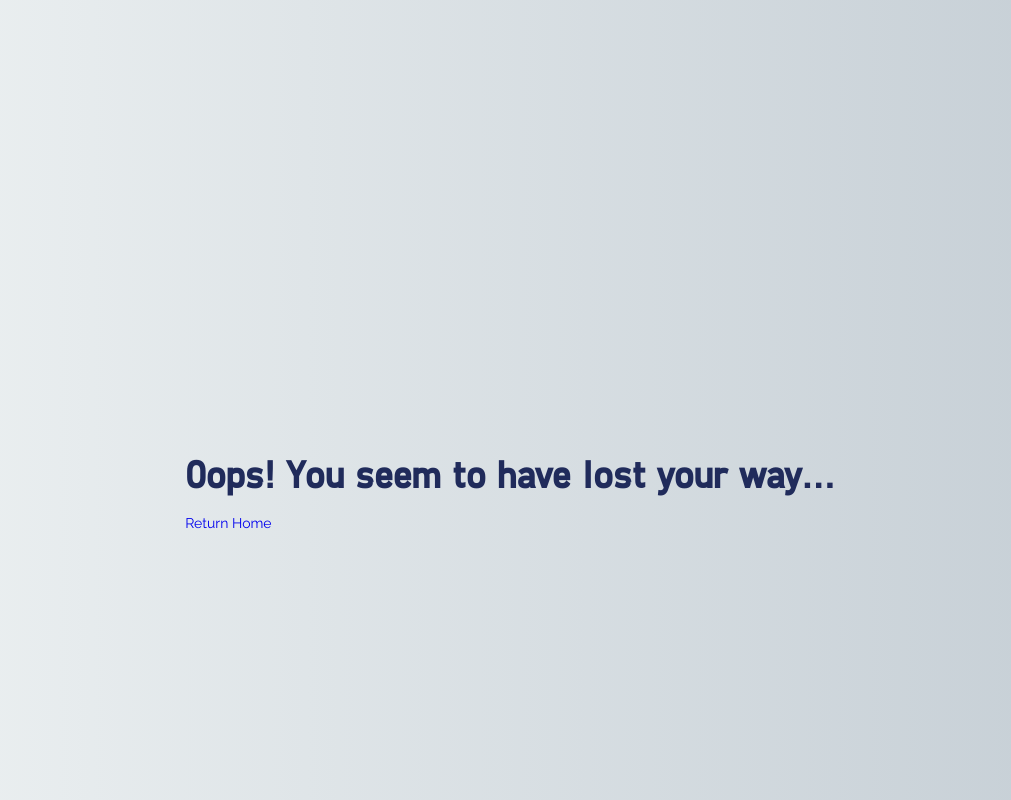
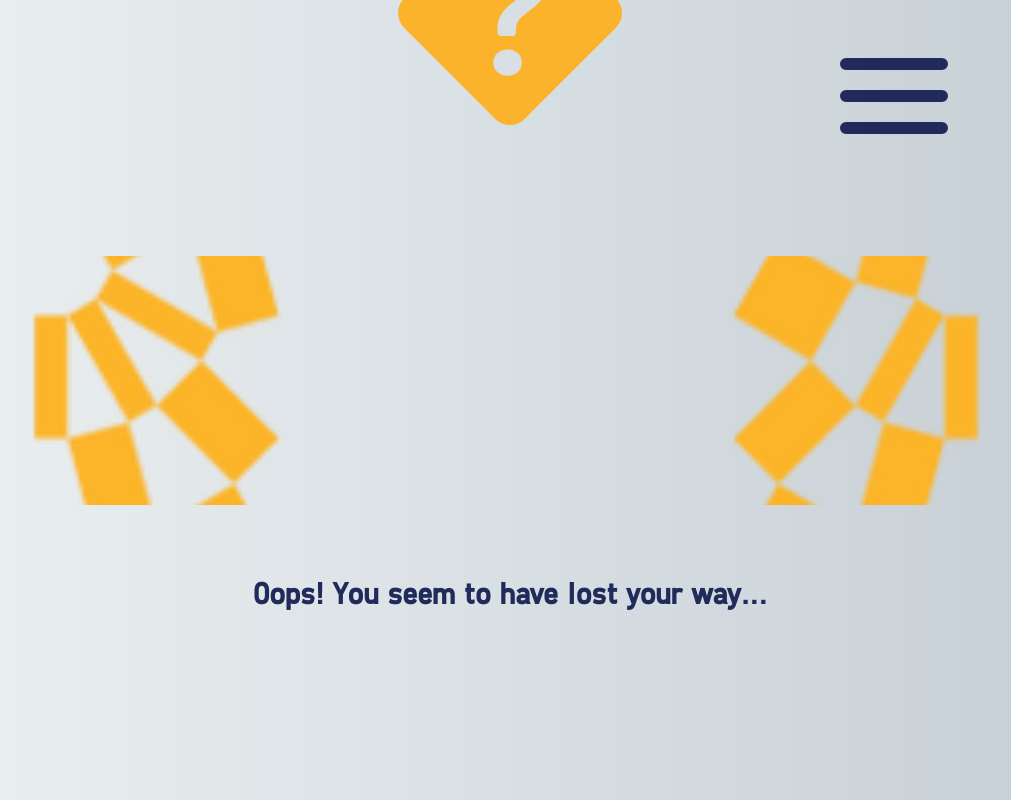
Before and after one commit to loosenthedark/going-for-gold, a React (Create React App) app: page /1 in a window 1280 px wide. Shown: the whole page, without its empty margins (130-1141 px from the left). Built offline with nearby package versions, Linux system fonts and the light colour scheme; no server answers.

Commit message:
UX: Build out custom 404 page with rerouting (back to home) Link

```diff
--- a/src/App.js
+++ b/src/App.js
@@ -1,9 +1,9 @@
 import React from "react";
 
-// STEP 10 = Import the Route and Switch components from React Router...
+// Import the Route and Switch components from React Router...
 import { Route, Switch } from "react-router-dom";
 
-// STEP 11 = Import app components/pages...
+// Import app components/pages...
 import Landing from "./pages/Landing";
 import Main from "./pages/Main";
 import About from "./pages/About";
@@ -12,7 +12,7 @@ import SideNav from "./components/SideNav";
 import ErrorHandler from "./pages/ErrorHandler";
 import BackToTopBtn from "./components/BackToTopBtn";
 
-// STEP 12 = Implement Switch functionality with conditional component rendering (including an error-handler) inside the app's main return statement...
+// Implement Switch functionality with conditional component rendering (including an error-handler) inside the app's main return statement...
 function App() {
   return (
     <>
--- a/src/components/Medallists.js
+++ b/src/components/Medallists.js
@@ -3,7 +3,6 @@ import { FaAward } from "react-icons/fa";
 import { ImWarning } from "react-icons/im";
 import { useGlobalContext } from "../context";
 import flagROC from "../static/images/logos/flag-roc.png";
-import flagOlympic from "../static/images/logos/flag-olympic.png";
 import Loading from "./Loading";
 import Toggle from "./ToggleSwitch";
 import Search from "./SearchInput";
@@ -58,17 +57,14 @@ const Medallists = () => {
         <section>
           <article className='flex-centre-j article-error'>
             <div
-              className={`container-flag container-flag-Americas flex-centre`}
+              className={`container-flag container-flag-Americas container-flag-error flex-centre`}
             >
-              <div className='wrapper-flag'>
-                <img className='flag' src={flagOlympic} alt='' />{" "}
-                <div className='flag-olympic trbl-0'> </div>{" "}
-              </div>{" "}
+              <div className='wrapper-flag'></div>{" "}
             </div>{" "}
             <div>
               <h3>No medallists found!</h3>{" "}
               <div>
-                <p>Please try another search...</p>
+                <h5>Please try another search...</h5>
                 <ul>
                   <li>
                     <div className='wrapper-rank'>
@@ -88,7 +84,7 @@ const Medallists = () => {
   if (isLoading) {
     return <Loading />;
   }
-  // Condition 2 (default): "true return" condition...
+  // Condition 3 (default): "true return" condition...
   // Iterate over the medalCountries array, returning a standalone article element for each country...
   return (
     <>
--- a/src/components/SearchInput.js
+++ b/src/components/SearchInput.js
@@ -14,7 +14,7 @@ const SearchInput = () => {
   };
   window.addEventListener("scroll", toggleSearchPos);
 
-  // STEP 31 = Use the preventDefault method on the form submit event object to prevent the page from refreshing if the user presses the Enter key...
+  // Use the preventDefault method on the form submit event object to prevent the page from refreshing if the user presses the Enter key...
   return (
     <form onSubmit={(e) => e.preventDefault()}>
       <input
--- a/src/context.js
+++ b/src/context.js
@@ -1,7 +1,7 @@
 import React, { useState, useEffect, useContext } from "react";
 import useRequests from "./useRequests";
 
-// STEP 1 = Set up the app's global context via the React Context API...
+// Set up the app's global context via the React Context API...
 const AppContext = React.createContext();
 
 const AppProvider = ({ children }) => {
@@ -31,10 +31,10 @@ const AppProvider = ({ children }) => {
         setToggledIcon,
     } = useRequests("all");
 
-  // STEP 25 = Pass all necessary state values through the Provider component's value prop to be accessed from elsewhere within the app...
-  return (
-    <AppContext.Provider
-      value={{
+    // Pass all necessary state values through the Provider component's value prop to be accessed from elsewhere within the app...
+    return ( <
+        AppContext.Provider value = {
+            {
                 toggledIcon,
                 setToggledIcon,
                 isLoading,
@@ -50,17 +50,17 @@ const AppProvider = ({ children }) => {
                 closeSideNav,
                 pressed,
                 setPressed,
-      }}
-    >
-      {children}{" "}
-    </AppContext.Provider>
+            }
+        } >
+        { children } { " " } <
+        /AppContext.Provider>
     );
 };
 
-// STEP 2 = Create a custom hook to handle and export context for ease of reuse throughout the app...
+// Create a custom hook to handle and export context for ease of reuse throughout the app...
 export const useGlobalContext = () => {
     return useContext(AppContext);
 };
 
-// STEP 3 = Export the Provider component so that consuming components throughout the app can subscribe to context changes...
+// Export the Provider component so that consuming components throughout the app can subscribe to context changes...
 export { AppProvider };
--- a/src/index.css
+++ b/src/index.css
@@ -821,20 +821,24 @@ Medallists
 }
 
 .article-error h3,
-.article-error p {
+.article-error h5 {
     margin-bottom: 3vw;
     color: var(--clr-tokyo-blue);
     text-align: center;
-    line-height: 1.1;
+    line-height: 1;
 }
 
 .article-error h3 {
-    font-size: 2rem;
-    margin-top: 20vw;
+    font-size: 1.9rem;
+    margin-left: 5vw;
+    margin-right: 5vw;
+    margin-top: 3vw;
 }
 
-.article-error p {
-    font-size: 1rem;
+.article-error h5 {
+    font-size: 1.25rem;
+    font-weight: 400;
+    font-family: Raleway, sans-serif;
 }
 
 .wrapper-rank {
@@ -900,6 +904,10 @@ Medallists
 
 .icon-warning {
     color: var(--clr-olympic-red);
+}
+
+.icon-question {
+    color: var(--clr-olympic-yellow);
 }
 
 @keyframes rotation {
@@ -1068,3 +1076,18 @@ textarea:focus,
     background-color: #fff;
     outline: none;
 }
+
+
+/*
+===============
+ErrorHandler
+===============
+*/
+
+.container-flag-error+div li:last-of-type {
+    top: -52vw;
+}
+
+.container-button-error {
+    top: 25vw;
+}
--- a/src/pages/ErrorHandler.js
+++ b/src/pages/ErrorHandler.js
@@ -1,14 +1,39 @@
 import React from "react";
 import { Link } from "react-router-dom";
+import { BsFillQuestionDiamondFill } from "react-icons/bs";
+import NavToggler from "../components/NavToggler";
 
 const ErrorHandler = () => {
   return (
-    <section>
-      <div>
-        <h2>Oops! You seem to have lost your way...</h2>
-        <Link to='/'>Return Home</Link>
-      </div>
-    </section>
+    <>
+      <NavToggler />
+      <section>
+        <article className='flex-centre-j article-error'>
+          <div
+            className={`container-flag container-flag-error container-flag-Asia flex-centre`}
+          >
+            <div className='wrapper-flag'></div>{" "}
+          </div>{" "}
+          <div>
+            <h3>Oops! You seem to have lost your way...</h3>
+            <div>
+              <div className='container-buttons-nav container-button-error flex-centre-a'>
+                <Link to='/' className='btn btn-landing bg-blue-olympic'>
+                  Return Home{" "}
+                </Link>{" "}
+              </div>
+              <ul>
+                <li>
+                  <div className='wrapper-rank'>
+                    <BsFillQuestionDiamondFill className='icon-question' />
+                  </div>{" "}
+                </li>{" "}
+              </ul>{" "}
+            </div>{" "}
+          </div>{" "}
+        </article>
+      </section>{" "}
+    </>
   );
 };
 
--- a/src/pages/Main.js
+++ b/src/pages/Main.js
@@ -1,6 +1,6 @@
 import React from "react";
 
-// STEP 13 = Import the Medallists component (which is given access to the global context) within the Landing component...
+// Import the Medallists component (which is given access to the global context) within the Landing component...
 import Medallists from "../components/Medallists";
 
 const Main = () => {
```
Also changed, not shown: src/index.js (+8 -6 lines), src/useRequests.js (+12 -12 lines). Lines whose indentation alone changed are shown as unchanged.
